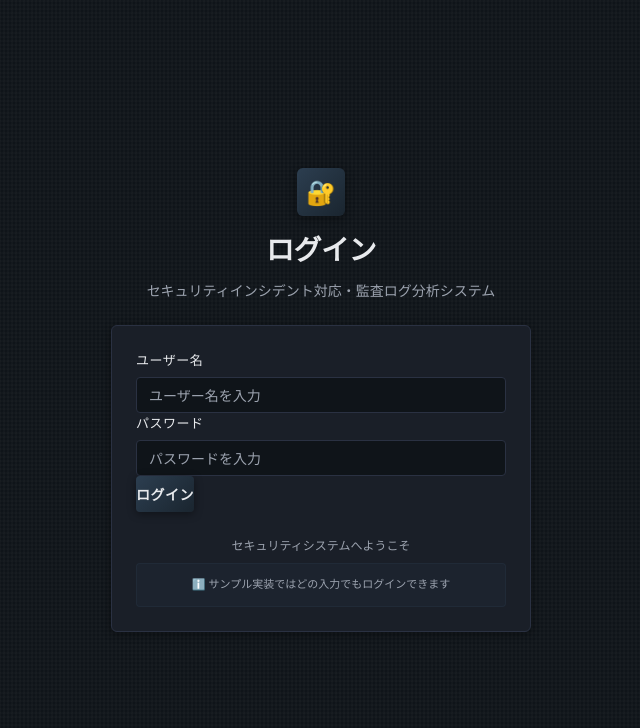
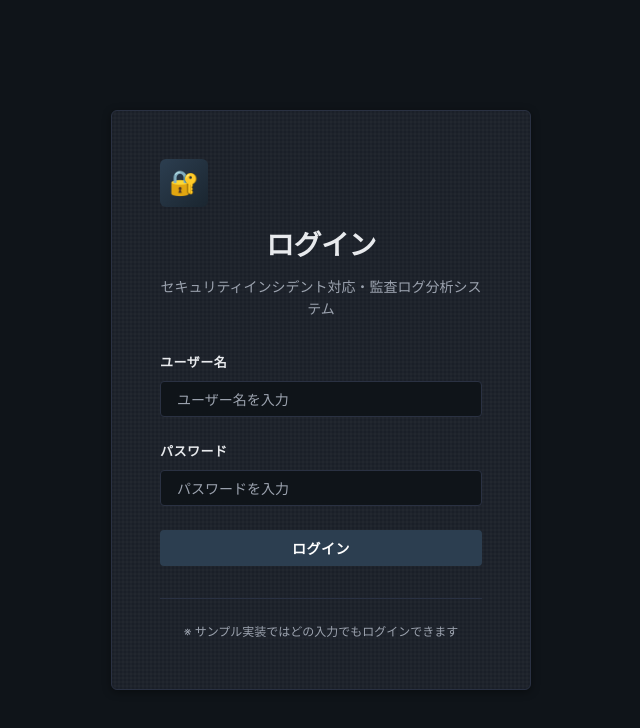
Before and after one commit to aivicdemo/session-1788-4e8096969e05, a plain HTML site: page login.html in a window 1280 px wide. Shown: the whole page, without its empty margins (319-959 px from the left). Drawn offline with Linux system fonts and the light colour scheme.

Commit message:
feat: multi-system UI (8 systems)

```diff
--- a/login.html
+++ b/login.html
@@ -80,73 +80,72 @@
       width: 100%;
       height: 100%;
       font-family: var(--font-family);
-      background-color: var(--bg-main);
+      background: var(--bg-main);
       color: var(--text);
+      line-height: 1.6;
     }
 
     body {
       display: flex;
-      flex-direction: column;
+      align-items: center;
       justify-content: center;
-      align-items: center;
       padding: var(--space-unit);
-      background-image: var(--surface-texture);
-      background-size: var(--surface-texture-size);
-      background-position: var(--surface-texture-position);
     }
 
     .login-container {
       width: 100%;
       max-width: 420px;
-      display: flex;
-      flex-direction: column;
-      gap: calc(var(--space-unit) * 3);
+    }
+
+    .login-card {
+      background: var(--bg-card);
+      background-image: var(--surface-texture);
+      background-size: var(--surface-texture-size);
+      background-position: var(--surface-texture-position);
+      border: var(--border-width) solid var(--border);
+      border-radius: var(--radius-card);
+      box-shadow: var(--shadow-card);
+      padding: calc(var(--space-unit) * 6);
     }
 
     .login-header {
+      margin-bottom: calc(var(--space-unit) * 4);
       text-align: center;
-      display: flex;
-      flex-direction: column;
-      gap: calc(var(--space-unit) * 1.5);
     }
 
     .login-logo {
+      display: inline-block;
       width: 48px;
       height: 48px;
-      margin: 0 auto;
       background: linear-gradient(135deg, var(--primary), var(--primary-hover));
       border-radius: var(--radius-card);
+      margin-bottom: calc(var(--space-unit) * 2);
       display: flex;
       align-items: center;
       justify-content: center;
       font-weight: 700;
       font-size: 24px;
-      color: var(--text);
-      box-shadow: var(--shadow-card);
+      color: #ffffff;
     }
 
     .login-title {
       font-size: 28px;
-      font-weight: 600;
+      font-weight: 700;
+      color: var(--text);
+      margin-bottom: calc(var(--space-unit) * 1);
       letter-spacing: -0.5px;
-      color: var(--text);
     }
 
     .login-subtitle {
       font-size: 14px;
       color: var(--text-muted);
-      line-height: 1.5;
+      font-weight: 400;
     }
 
-    .login-card {
-      background-color: var(--bg-card);
-      border: var(--border-width) solid var(--border);
-      border-radius: var(--radius-card);
-      padding: calc(var(--space-unit) * 3);
-      box-shadow: var(--shadow-card);
+    .login-form {
       display: flex;
       flex-direction: column;
-      gap: calc(var(--space-unit) * 2);
+      gap: calc(var(--space-unit) * 3);
     }
 
     .form-group {
@@ -157,7 +156,7 @@
 
     .form-label {
       font-size: 13px;
-      font-weight: 500;
+      font-weight: 600;
       color: var(--text);
       text-transform: uppercase;
       letter-spacing: 0.5px;
@@ -165,15 +164,14 @@
 
     .form-input {
       height: var(--control-height);
-      padding: 0 calc(var(--space-unit) * 1.5);
-      background-color: var(--bg-main);
+      padding: 0 calc(var(--space-unit) * 2);
+      background: var(--bg-main);
       border: var(--border-width) solid var(--border);
       border-radius: var(--radius-control);
       color: var(--text);
       font-size: 14px;
       font-family: var(--font-family);
-      transition: all var(--motion-duration) ease;
-      outline: none;
+      transition: border-color var(--motion-duration) ease, box-shadow var(--motion-duration) ease;
     }
 
     .form-input::placeholder {
@@ -181,80 +179,70 @@
     }
 
     .form-input:focus {
+      outline: none;
       border-color: var(--primary);
-      background-color: rgba(44, 62, 80, 0.1);
       box-shadow: 0 0 0 3px rgba(44, 62, 80, 0.1);
     }
 
     .login-button {
       height: var(--control-height);
-      background: linear-gradient(135deg, var(--primary), var(--primary-hover));
+      background: var(--primary);
+      color: #ffffff;
       border: none;
       border-radius: var(--radius-control);
-      color: var(--text);
       font-size: 14px;
       font-weight: 600;
+      cursor: pointer;
+      transition: background-color var(--motion-duration) ease, transform var(--motion-duration) ease;
+      text-transform: uppercase;
       letter-spacing: 0.5px;
-      cursor: pointer;
-      transition: all var(--motion-duration) ease;
-      text-transform: uppercase;
-      box-shadow: var(--shadow-card);
+      font-family: var(--font-family);
     }
 
     .login-button:hover {
-      transform: translateY(-2px);
-      box-shadow: 0 4px 12px rgba(44, 62, 80, 0.5);
+      background-color: var(--primary-hover);
+      transform: translateY(-1px);
     }
 
     .login-button:active {
       transform: translateY(0);
-      box-shadow: var(--shadow-card);
     }
 
     .login-footer {
+      margin-top: calc(var(--space-unit) * 4);
+      padding-top: calc(var(--space-unit) * 3);
+      border-top: var(--border-width) solid var(--border);
       text-align: center;
       font-size: 12px;
       color: var(--text-muted);
-      line-height: 1.6;
-      padding-top: calc(var(--space-unit) * 1);
-    }
-
-    .login-footer-note {
-      background-color: rgba(44, 62, 80, 0.15);
-      border: var(--border-width) solid rgba(44, 62, 80, 0.3);
-      border-radius: var(--radius-control);
-      padding: calc(var(--space-unit) * 1.5);
-      margin-top: calc(var(--space-unit) * 1);
-      font-size: 11px;
-      color: var(--text-muted);
+      line-height: 1.5;
     }
 
     @media (max-width: 480px) {
-      .login-container {
-        gap: calc(var(--space-unit) * 2);
+      .login-card {
+        padding: calc(var(--space-unit) * 4);
       }
 
       .login-title {
         font-size: 24px;
       }
 
-      .login-card {
-        padding: calc(var(--space-unit) * 2);
-        gap: calc(var(--space-unit) * 1.5);
+      .login-subtitle {
+        font-size: 13px;
       }
     }
   </style>
 </head>
 <body>
   <div class="login-container">
-    <div class="login-header">
-      <div class="login-logo">🔐</div>
-      <h1 class="login-title" data-testid="login-title">ログイン</h1>
-      <p class="login-subtitle">セキュリティインシデント対応・監査ログ分析システム</p>
-    </div>
+    <div class="login-card">
+      <div class="login-header">
+        <div class="login-logo">🔐</div>
+        <h1 class="login-title" data-testid="login-title">ログイン</h1>
+        <p class="login-subtitle">セキュリティインシデント対応・監査ログ分析システム</p>
+      </div>
 
-    <div class="login-card">
-      <form data-testid="login-form" novalidate>
+      <form class="login-form" data-testid="login-form" novalidate>
         <div class="form-group">
           <label class="form-label" for="username">ユーザー名</label>
           <input
@@ -291,10 +279,7 @@
       </form>
 
       <div class="login-footer">
-        <p>セキュリティシステムへようこそ</p>
-        <div class="login-footer-note">
-          ℹ️ サンプル実装ではどの入力でもログインできます
-        </div>
+        <p>※ サンプル実装ではどの入力でもログインできます</p>
       </div>
     </div>
   </div>
```
